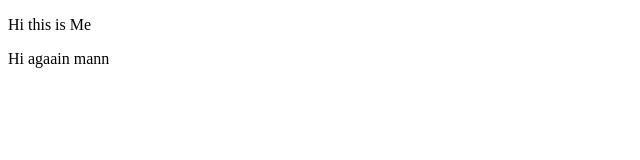
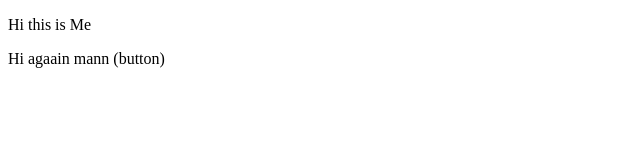
Before and after one commit to Shivam-Singh7457/demo2, a plain HTML site: page index.html in a window 1280 px wide. Shown: the full height of the page, 0-640 px from the left. Drawn offline with Linux system fonts and the light colour scheme.

Commit message:
new work

```diff
--- a/index.html
+++ b/index.html
@@ -7,6 +7,6 @@
 </head>
 <body>
     <p>Hi this is Me</p>
-    <p>Hi agaain mann</p>
+    <p>Hi agaain mann (button)</p>
 </body>
 </html>
```
